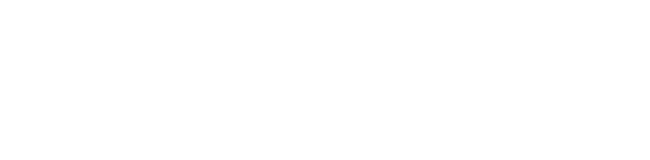
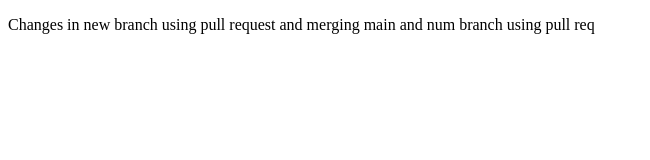
Before and after one commit to shubhambharama/demo, a plain HTML site: page index.html in a window 1280 px wide. Shown: the whole page, without its empty margins (0-650 px from the left). Drawn offline with Linux system fonts and the light colour scheme.

Commit message:
some changes

```diff
--- a/index.html
+++ b/index.html
@@ -6,6 +6,6 @@
     <title>git</title>
 </head>
 <body>
-
+    <p>Changes in new branch using pull request and merging main and num branch using pull req</p>
 </body>
 </html>
```
